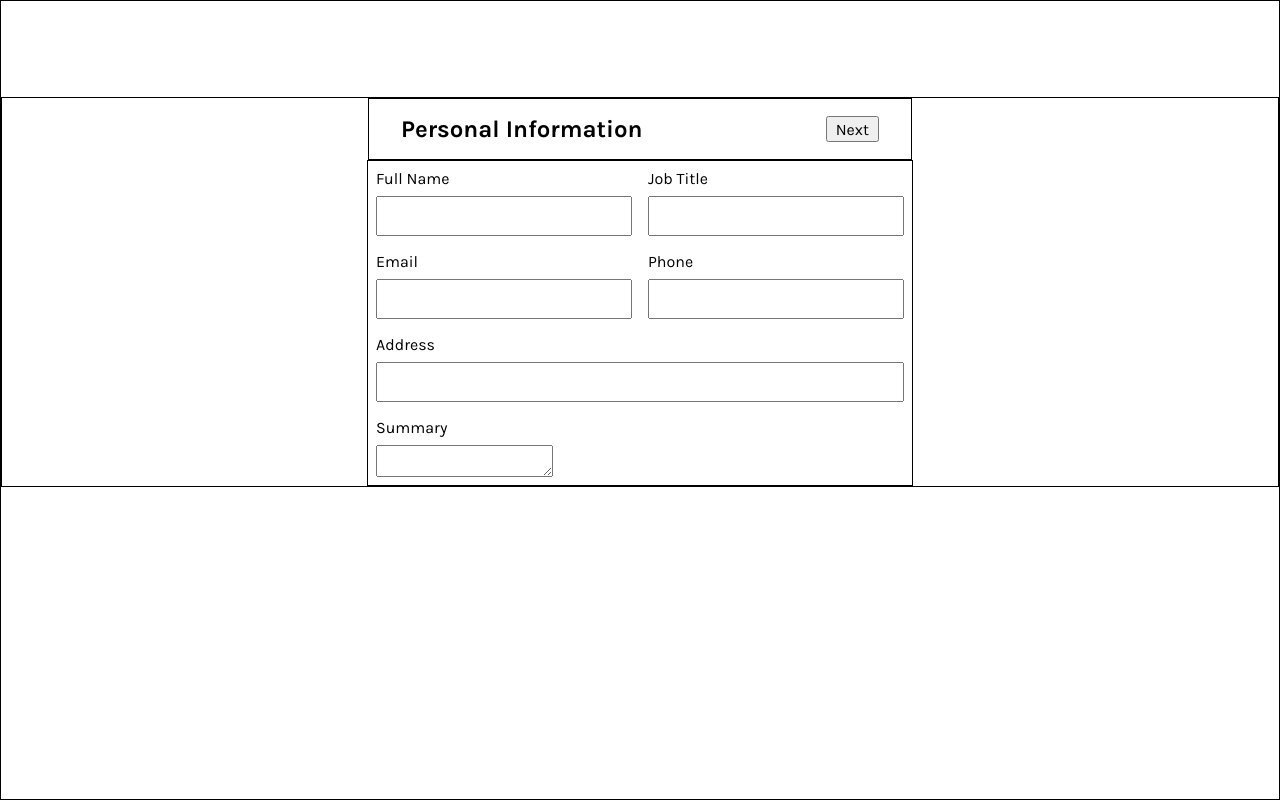
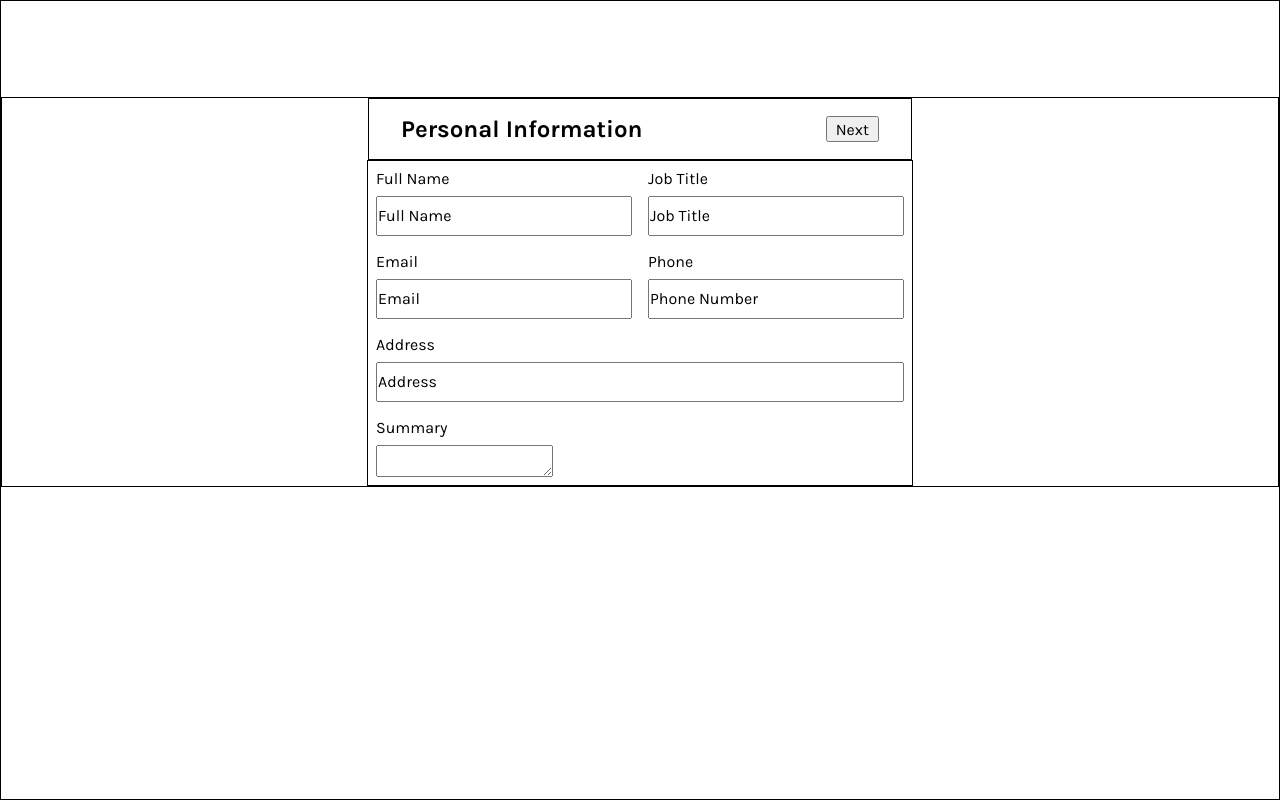
Before and after one commit to billyenglish/CV_Application, a React (Vite) app: page /personal-information in a window 1280 px wide. Built offline with nearby package versions, Linux system fonts and the light colour scheme; a web font is replaced by a local one.

Commit message:
Creating size for Input size and TextArea.

```diff
--- a/src/subcomponents/Input.jsx
+++ b/src/subcomponents/Input.jsx
@@ -1,4 +1,4 @@
-const Input = ({ type, name, id, className }) => {
+const Input = ({ type, name, id, className, placeholder }) => {
 
     return (
         <input
@@ -6,6 +6,7 @@ const Input = ({ type, name, id, className }) => {
             name={name}
             id={id}
             className={className}
+            placeholder={placeholder}
         />
     );
 };
```
